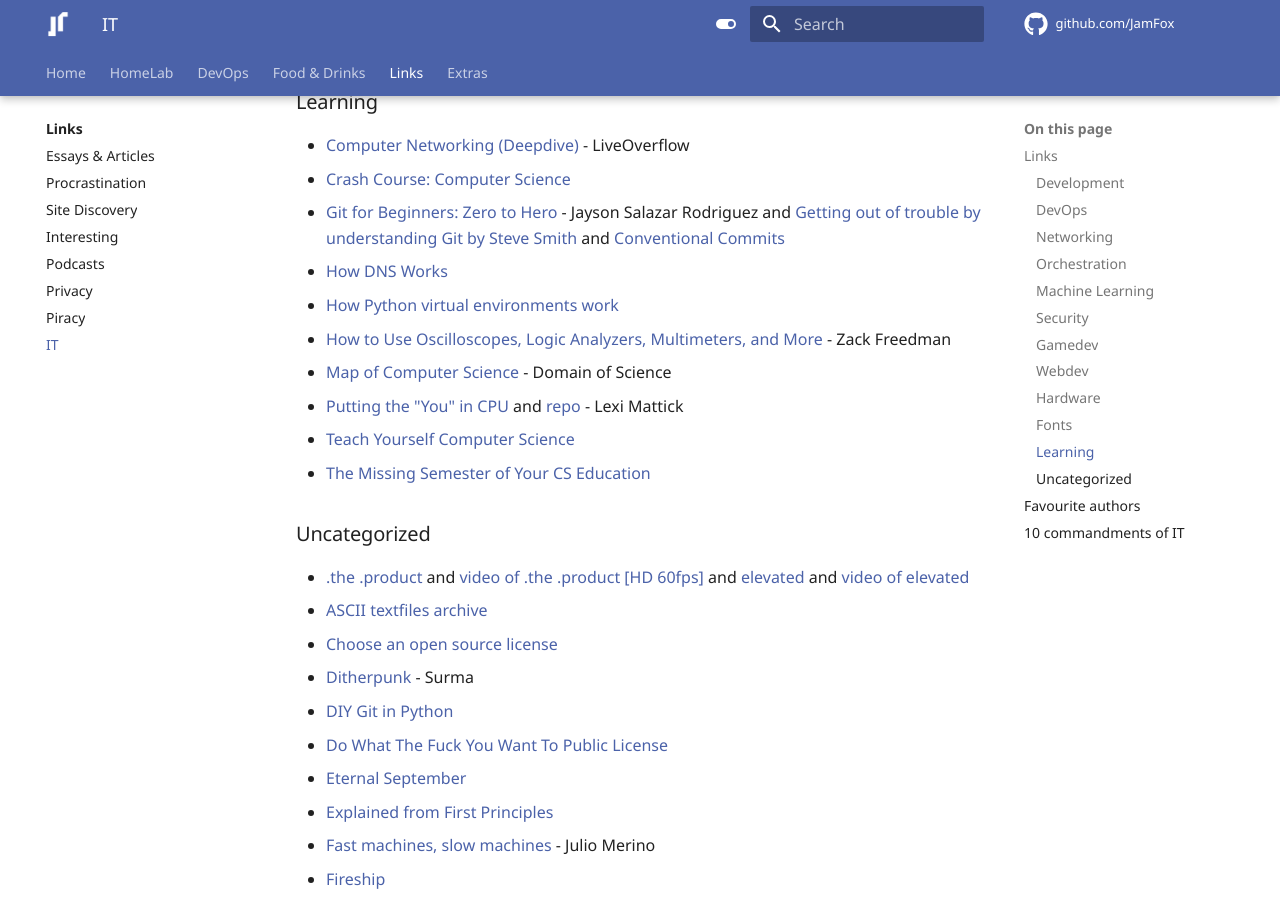
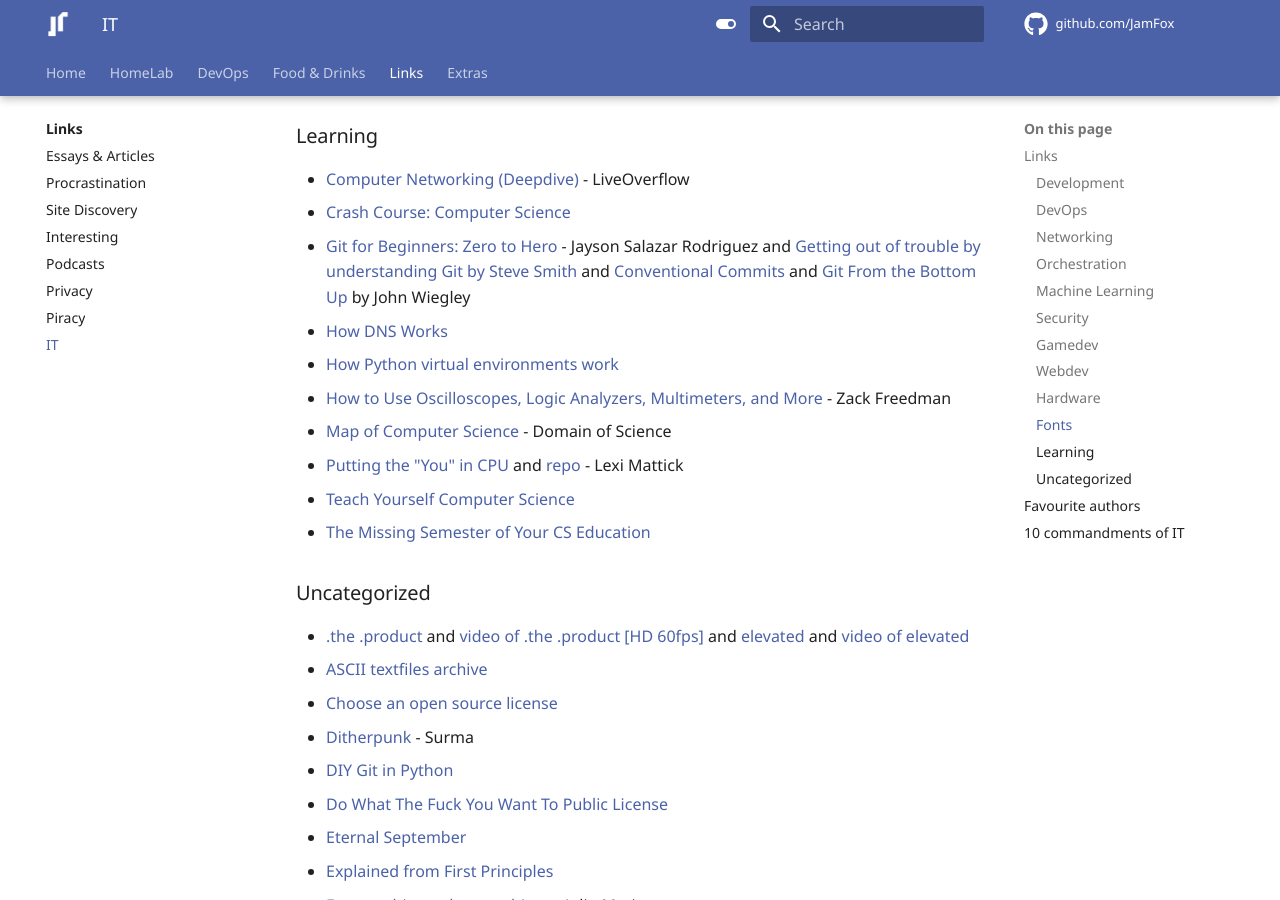
Before and after one commit to JamFox/docs.jamfox.dev, an MkDocs documentation site: the page built from docs/content/links/it.md, in a window 1280 px wide and 900 px high, scrolled down 2832 px. Built offline with MkDocs 1.6.1 and Material for MkDocs 9.7.7, drawn with Linux system fonts in a browser that asks for light colours; comment, search, counter and statistics services are not loaded; some of the changed text lies outside the part shown.

Commit message:
add dev40 and git bottom up

```diff
--- a/docs/content/links/it.md
+++ b/docs/content/links/it.md
@@ -95,7 +96,7 @@ title: "IT"
 
 - [Computer Networking (Deepdive)](https://youtube.com/watch?v=6G14NrjekLQ) - LiveOverflow
 - [Crash Course: Computer Science](https://youtube.com/playlist?list=PL8dPuuaLjXtNlUrzyH5r6jN9ulIgZBpdo)
-- [Git for Beginners: Zero to Hero](https://jdsalaro.com/blog/git-tutorial/) - Jayson Salazar Rodriguez and [Getting out of trouble by understanding Git by Steve Smith](https://youtu.be/sevc6668cQ0) and [Conventional Commits](https://www.conventionalcommits.org/en/v1.0.0/)
+- [Git for Beginners: Zero to Hero](https://jdsalaro.com/blog/git-tutorial/) - Jayson Salazar Rodriguez and [Getting out of trouble by understanding Git by Steve Smith](https://youtu.be/sevc6668cQ0) and [Conventional Commits](https://www.conventionalcommits.org/en/v1.0.0/) and [Git From the Bottom Up](https://jwiegley.github.io/git-from-the-bottom-up/) by John Wiegley
 - [How DNS Works](https://howdns.works/)
 - [How Python virtual environments work](https://snarky.ca/how-virtual-environments-work/)
 - [How to Use Oscilloscopes, Logic Analyzers, Multimeters, and More](https://youtu.be/SSp1wn0Abck) - Zack Freedman
```
Also changed, not shown: other parts of docs/content/links/it.md (+1 -0 lines).
